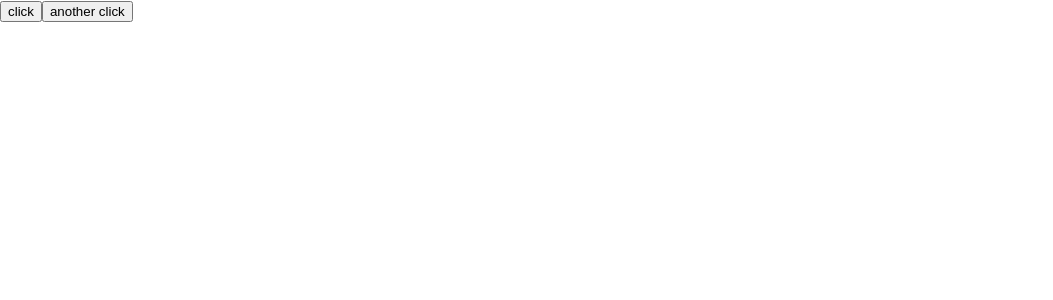
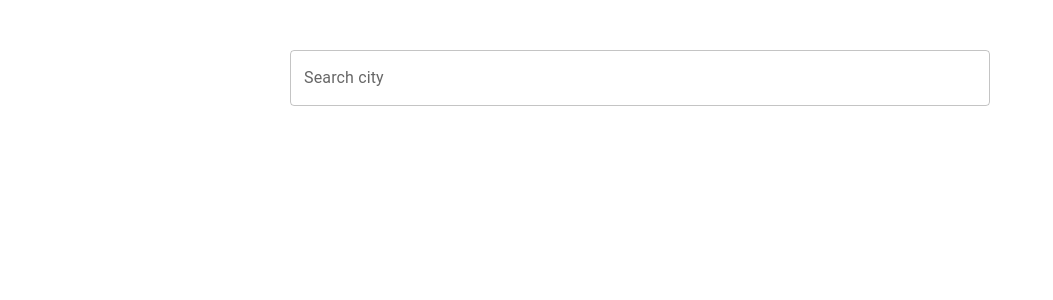
Before and after one commit to Loner1feed/weather-app, a React (Create React App) app in the folder client/: page / in a window 1280 px wide. Shown: the top 300 px of the page, without its empty margins (0-1053 px from the left). Built offline with nearby package versions, Linux system fonts and the light colour scheme.

Commit message:
implemented search logics displayed some data

```diff
--- a/client/package.json
+++ b/client/package.json
@@ -3,6 +3,9 @@
   "version": "0.1.0",
   "private": true,
   "dependencies": {
+    "@emotion/react": "^11.9.3",
+    "@emotion/styled": "^11.9.3",
+    "@mui/material": "^5.8.5",
     "@reduxjs/toolkit": "^1.8.2",
     "@testing-library/jest-dom": "^5.16.4",
     "@testing-library/react": "^13.3.0",
--- a/client/src/App.jsx
+++ b/client/src/App.jsx
@@ -1,58 +1,35 @@
-import { weatherAPI } from "./api/weatherAPI";
 import { useDispatch, useSelector } from "react-redux";
-import { searchResults, setCurrentGeo } from "./redux/slices/geoSlice";
 import { useEffect } from "react";
 import { getWeather } from "./redux/slices/weatherSlice";
+import { Box } from "@mui/material";
+import { Search } from "./components/Search/Search";
+import { WeatherBody } from "./components/WeatherBody/WeatherBody";
+
+const appStyles = {
+  wrapper: {
+    maxWidth: "700px",
+    margin: "0 auto",
+    width: "100%",
+    padding: "100px 20px",
+    paddingTop: "50px",
+  },
+};
 
 function App() {
   const dispatch = useDispatch();
-  const { coords, results } = useSelector((state) => state.geo);
+  const { coords } = useSelector((state) => state.geo);
 
   useEffect(() => {
-    // setCurrentCoords(coords);
     if (coords) {
-      console.log(coords);
       dispatch(getWeather());
     }
   }, [coords]);
 
-  useEffect(() => {
-    if (results.length) {
-      console.log(results);
-    }
-  }, [results]);
-
-  const geoCall = async () => {
-    dispatch(searchResults({ phrase: "Odesa", limit: 5 }));
-  };
-
-  const itemClickHandler = (lon, lat, name, country) => {
-    // console.log(lon, lat);
-    const geoObj = {
-      coords: { lon: lon, lat: lat },
-      name: name,
-      country: country,
-    };
-    dispatch(setCurrentGeo(geoObj));
-  };
-
   return (
-    <div className="App">
-      <button>click</button>
-      <button onClick={geoCall}>another click</button>
-      <div style={{ display: "flex", flexDirection: "column" }}>
-        {results.map((item) => (
-          <a
-            href="javascript://"
-            onClick={() => {
-              itemClickHandler(item.lon, item.lat, item.name, item.country);
-            }}
-          >
-            {item.name + " " + item.country}
-          </a>
-        ))}
-      </div>
-    </div>
+    <Box sx={appStyles.wrapper}>
+      <Search />
+      <WeatherBody />
+    </Box>
   );
 }
 
--- /dev/null
+++ b/client/src/components/Item/Item.js
@@ -0,0 +1,23 @@
+import React from 'react'
+import { useDispatch } from 'react-redux';
+import { emptier, setCurrentGeo } from '../../redux/slices/geoSlice';
+
+export const Item = ({ data }) => {
+
+  const dispatch = useDispatch();
+  const { lon, lat, name, country } = data;
+
+  const itemClickHandler = (lon, lat, name, country) => {
+    const geoObj = {
+      coords: { lon: lon, lat: lat },
+      name: name,
+      country: country,
+    };
+    dispatch(setCurrentGeo(geoObj));
+    dispatch(emptier())
+  };
+
+  return (
+    <div onClick={() => { itemClickHandler(lon, lat, name, country) }}>{name + ' ' + country}</div>
+  )
+}
--- /dev/null
+++ b/client/src/components/ItemList/ItemList.js
@@ -0,0 +1,15 @@
+import React from 'react'
+import { useSelector } from 'react-redux'
+import { Box } from '@mui/material'
+import { Item } from '../Item/Item';
+
+export const ItemList = () => {
+
+  const { results } = useSelector(state => state.geo);
+
+  return (
+    <Box>
+      {results.length !== 0 && results.map((item, i) => <Item key={i} data={item} />)}
+    </Box>
+  )
+}
--- /dev/null
+++ b/client/src/components/Search/Search.jsx
@@ -0,0 +1,52 @@
+import { Box, TextField } from "@mui/material";
+import React, { useState } from "react";
+import { useEffect } from "react";
+import { useDispatch, useSelector } from "react-redux";
+import { emptier, searchResults } from "../../redux/slices/geoSlice";
+import { ItemList } from "../ItemList/ItemList";
+
+export const Search = () => {
+  const dispatch = useDispatch();
+  const { results } = useSelector((state) => state.geo);
+  const [value, setValue] = useState("");
+  const [limit, setLimit] = useState(5);
+
+  const geoCall = async (value, limit) => {
+    dispatch(searchResults({ phrase: value, limit: limit }));
+  };
+
+  const changeHandler = (e) => {
+    setValue(e.target.value);
+  };
+
+  useEffect(() => {
+    // dispatch(clearFull());
+    let timeout;
+    if (value) {
+      if (limit === 5) {
+        timeout = setTimeout(() => {
+          geoCall(value, limit);
+        }, 500);
+      }
+    } else {
+      if (results.length) {
+        dispatch(emptier());
+      }
+    }
+    return () => {
+      clearTimeout(timeout);
+    };
+  }, [value]);
+
+  return (
+    <Box>
+      <TextField
+        fullWidth
+        label="Search city"
+        value={value}
+        onChange={changeHandler}
+      />
+      <ItemList />
+    </Box>
+  );
+};
--- /dev/null
+++ b/client/src/components/WeatherBody/WeatherBody.jsx
@@ -0,0 +1,26 @@
+import { Box } from "@mui/material";
+import React from "react";
+import { useEffect } from "react";
+import { useSelector } from "react-redux";
+import { WeatherIcon } from "../WeatherIcon/WeatherIcon";
+
+export const WeatherBody = () => {
+  const { data } = useSelector((state) => state.weather);
+
+  useEffect(() => {
+    if (data) {
+      console.log(data);
+    }
+  }, [data]);
+
+  return (
+    <Box>
+      {data !== null && (
+        <>
+          <h2>{data.weather[0].main}</h2>
+          <WeatherIcon icon={data.weather[0].icon} />
+        </>
+      )}
+    </Box>
+  );
+};
--- /dev/null
+++ b/client/src/components/WeatherIcon/WeatherIcon.jsx
@@ -0,0 +1,32 @@
+import React from "react";
+
+//icons
+// import clearDay from "../../assets/icons/clear-day.svg";
+// import clearNight from "../../assets/icons/clear-night.svg";
+// import cloudy from "../../assets/icons/cloudy.svg";
+// import fog from "../../assets/icons/fog.svg";
+// import heavyShowers from "../../assets/icons/heavy-showers.svg";
+// import heavySleet from "../../assets/icons/heavy-sleet.svg";
+// import heavySnow from "../../assets/icons/heavy-snow.svg";
+// import overcast from "../../assets/icons/overcast.svg";
+// import partlyCloudyDay from "../../assets/icons/partly-cloudy-day.svg";
+// import partlyCloudyNight from "../../assets/icons/partly-cloudy-night.svg";
+// import showers from "../../assets/icons/showers.svg";
+// import sleet from "../../assets/icons/sleet.svg";
+// import snow from "../../assets/icons/snow.svg";
+// import thunderstormShowers from "../../assets/icons/thunderstorm-showers.svg";
+// import thunderstormSnow from "../../assets/icons/thunderstorm-snow.svg";
+// import windy from "../../assets/icons/windy.svg";
+
+export const WeatherIcon = ({ icon, size = "large" }) => {
+  return (
+    <div>
+      <img
+        src={`http://openweathermap.org/img/wn/${icon}@${
+          size === "large" ? 4 : 2
+        }x.png`}
+        alt=""
+      />
+    </div>
+  );
+};
--- a/client/src/redux/slices/geoSlice.js
+++ b/client/src/redux/slices/geoSlice.js
@@ -29,6 +29,10 @@ const geoSlice = createSlice({
       state.coords = action.payload.coords;
       state.name = action.payload.name;
       state.country = action.payload.country;
+    },
+
+    emptier: (state) => {
+      state.results = [];
     }
   },
   extraReducers: {
@@ -40,4 +44,4 @@ const geoSlice = createSlice({
 
 export default geoSlice.reducer;
 
-export const { setCurrentGeo } = geoSlice.actions;
+export const { setCurrentGeo, emptier } = geoSlice.actions;
```
Also changed, not shown: 1 other file (tests, documents, lock files or other folders).
